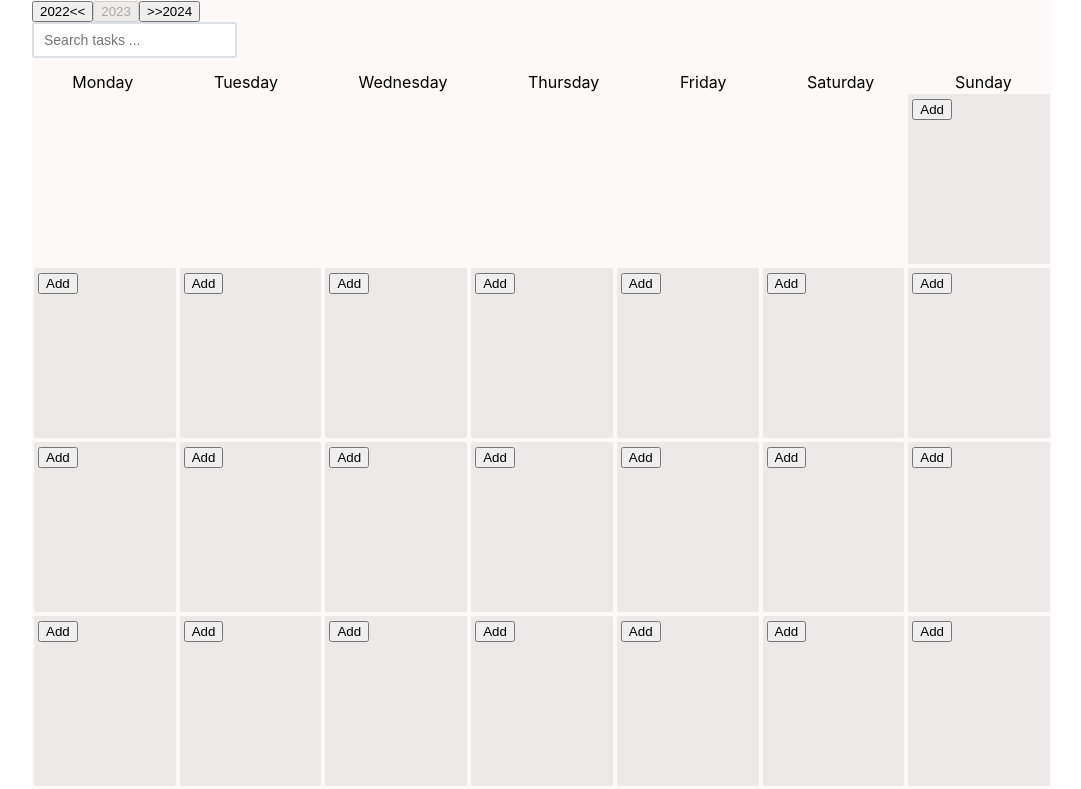
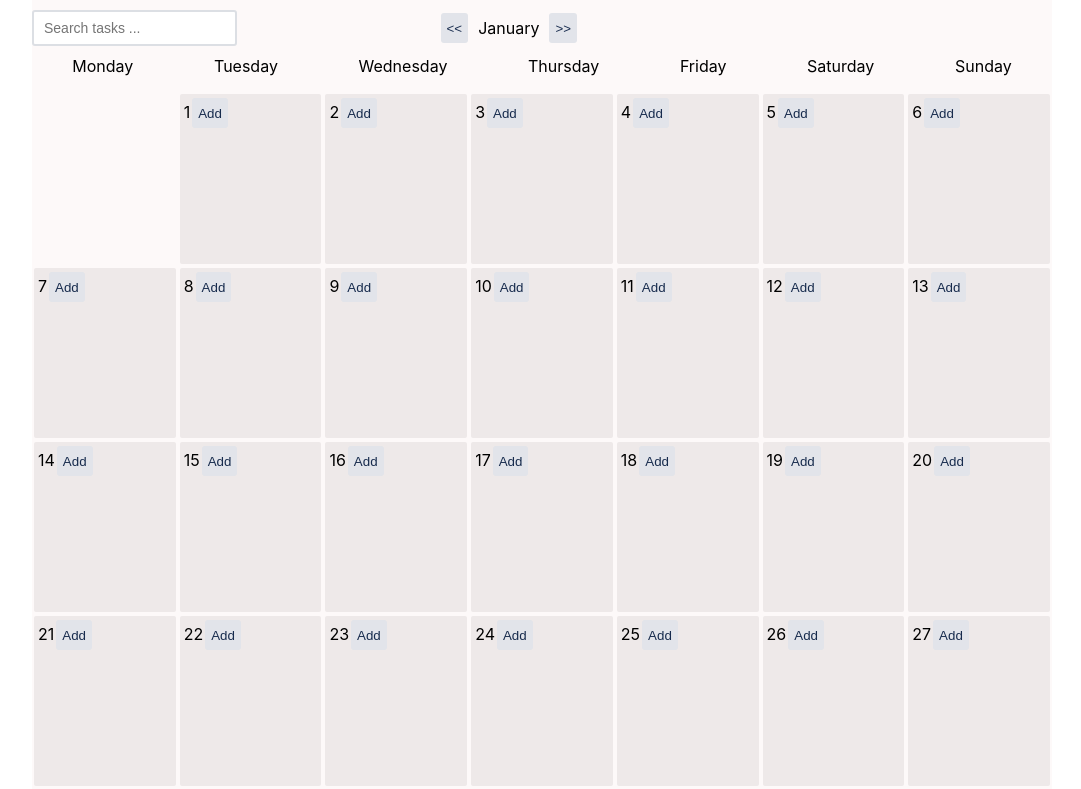
Before and after one commit to dovhanrg/calendar-ui, a React (Create React App) app: page / in a window 1280 px wide. Shown: the top 789 px of the page, without its empty margins (98-1179 px from the left). Built offline with nearby package versions, Linux system fonts and the light colour scheme.

Commit message:
[WIP] refactoring css

```diff
--- a/src/App.tsx
+++ b/src/App.tsx
@@ -1,6 +1,6 @@
 /** @jsxImportSource @emotion/react */
 
-import React, {ChangeEvent, useState} from 'react';
+import React, {ChangeEvent, useEffect, useState} from 'react';
 import {v4 as uuidV4} from 'uuid';
 import {WEEK_DAYS, YEAR} from "./consts";
 import {getArrayOfDays} from "./helpers/dates";
@@ -18,19 +18,35 @@ import WeekShift from "./components/common/WeekShift";
 import SortableContainer from "./components/SortableContainer";
 import DummyDay from "./components/common/DummyDay";
 import {css as makeCss} from '@emotion/react';
+import Button from "./components/common/Button";
 
-const css = makeCss({
-    display: 'grid',
-    gridTemplateColumns: '1fr 1fr 1fr 1fr 1fr 1fr 1fr',
-});
+const monthLabel = {
+    1: 'January',
+    2: 'February',
+    3: 'March',
+    4: 'April',
+    5: 'May',
+    6: 'June',
+    7: 'July',
+    8: 'August',
+    9: 'September',
+    10: 'October',
+    11: 'November',
+    12: 'December'
+} as const;
 
 export type Label = { id: string; text: string; color: string };
 export type Records = { id: string; text: string; labels: Label[] };
 
 export default function App() {
-    const [year, setYear] = useState(YEAR);
-    const initialDays = getArrayOfDays(year).slice(0, 30);
-    const [records, setRecords] = useState<Records[][]>(initialDays.map((_, index) => []));
+    const [monthYear, setMonthYear] = useState<{ month: keyof typeof monthLabel, year: number }>({
+        month: 1,
+        year: YEAR
+    });
+    const [allRecords, setAllRecords] = useState<{ [p: string]: Records[][] }>({
+        [`${monthYear.year}-${monthYear.month}`]: getArrayOfDays(monthYear).map(() => []),
+    });
+    const [records, setRecords] = useState<Records[][]>(getArrayOfDays(monthYear).map(() => []));
     const [searchableText, setSearchableText] = useState<string>('');
 
     const sensors = useSensors(
@@ -40,9 +56,41 @@ export default function App() {
         })
     );
 
+    useEffect(() => {
+        setRecords(() => {
+            if (`${monthYear.year}-${monthYear.month}` in allRecords) {
+                return [...allRecords[`${monthYear.year}-${monthYear.month}`]];
+            }
+            return getArrayOfDays(monthYear).map(() => []);
+        });
+    }, [monthYear.month]);
 
-    const handlePrevYearClick = () => setYear(year - 1);
-    const handleNextYearClick = () => setYear(year + 1);
+    const updateAllRecords = () => {
+        setAllRecords((prevState) => {
+            return {...prevState, [`${monthYear.year}-${monthYear.month}`]: records}
+        });
+    }
+
+    const handleNextMonthClick = () => {
+        updateAllRecords();
+        setMonthYear((prevState) => {
+            const month = prevState.month + 1 > 12 ? 1 : prevState.month + 1 as keyof typeof monthLabel;
+            return {
+                month,
+                year: prevState.month + 1 > 12 ? prevState.year++ : prevState.year,
+            };
+        });
+    };
+    const handlePrevMonthClick = () => {
+        updateAllRecords();
+        setMonthYear((prevState) => {
+            const month = prevState.month - 1 === 0 ? 12 : prevState.month - 1 as keyof typeof monthLabel;
+            return {
+                month,
+                year: prevState.month - 1 === 0 ? prevState.year-- : prevState.year,
+            };
+        });
+    };
 
     const handleDragEnd = (event: DragEndEvent) => {
         const {over, active} = event;
@@ -111,11 +159,14 @@ export default function App() {
                 position: "fixed",
                 top: 0,
                 backgroundColor: '#fdf9f9',
+                display: "flex",
+                flexDirection: "column",
             })}>
-                <button onClick={handlePrevYearClick}>{`${year - 1}<<`}</button>
-                <button disabled>{year}</button>
-                <button onClick={handleNextYearClick}>{`>>${year + 1}`}</button>
-                <div css={makeCss({height: '50px'})}>
+                <div css={makeCss({
+                    display: 'flex',
+                    margin: '10px 0',
+                })}>
+                    <div css={makeCss({display: "flex", flexGrow: .3,})}>
                         <input
                             type="text"
                             css={makeCss({
@@ -133,6 +184,16 @@ export default function App() {
                         />
                     </div>
                     <div css={makeCss({
+                        display: "flex",
+                        flexGrow: .7,
+                        alignItems: "center",
+                    })}>
+                        <Button onClick={handlePrevMonthClick} label={'<<'}/>
+                        <div css={makeCss({margin: '0 10px'})}>{monthLabel[monthYear.month]}</div>
+                        <Button onClick={handleNextMonthClick} label={'>>'}/>
+                    </div>
+                </div>
+                <div css={makeCss({
                     display: "flex"
                 })}>{WEEK_DAYS.map(dayName => <div css={makeCss({
                     flexGrow: 1,
@@ -144,7 +205,7 @@ export default function App() {
                 gridTemplateColumns: '1fr 1fr 1fr 1fr 1fr 1fr 1fr',
                 marginTop: 92,
             })}>
-                <WeekShift year={year}/>
+                <WeekShift monthYear={monthYear}/>
                 <DndContext
                     onDragEnd={handleDragEnd}
                     collisionDetection={closestCenter}
@@ -154,12 +215,15 @@ export default function App() {
                         ? records.map((dayRecords, index) => {
                             return dayRecords.some((record) => record.text && record.text.indexOf(searchableText) > -1)
                                 ? (
+                                    <>
+                                        {index + 1}
                                         <SortableContainer
                                             key={uuidV4()}
                                             index={index}
                                             handleAddRecord={handleAddRecord}
                                             handleUpdateRecord={handleUpdateRecord}
                                             dayRecords={dayRecords}/>
+                                    </>
                                 ) : <DummyDay key={uuidV4()}/>;
                         })
                         : records.map((dayRecords, index) => {
--- a/src/components/SortableContainer.tsx
+++ b/src/components/SortableContainer.tsx
@@ -1,8 +1,12 @@
+/** @jsxImportSource @emotion/react */
+
 import Droppable from "./Droppable";
 import {SortableContext, verticalListSortingStrategy} from "@dnd-kit/sortable";
 import {SortableItem} from "./SortableItem";
 import React from "react";
 import {Records} from "../App";
+import {css} from "@emotion/react";
+import Button from "./common/Button";
 
 
 type Props = {
@@ -12,8 +16,12 @@ type Props = {
     dayRecords: Records[]
 }
 const SortableContainer = ({dayRecords, index, handleAddRecord, handleUpdateRecord}: Props) => {
-          return (  <Droppable id={index.toString(10)}>
-                <button onClick={() => handleAddRecord(index)}>Add</button>
+    return (
+        <Droppable id={index.toString(10)}>
+            <span css={css({
+                padding: '0 2px 0 0',
+            })}>{index+1}</span>
+            <Button label={'Add'} onClick={() => handleAddRecord(index)} />
             <SortableContext items={dayRecords} strategy={verticalListSortingStrategy}>
                 {dayRecords.map((text) => {
                     return (<SortableItem
--- /dev/null
+++ b/src/components/common/Button.tsx
@@ -0,0 +1,28 @@
+/** @jsxImportSource @emotion/react */
+
+import {css as makeCss} from "@emotion/react";
+import React from "react";
+
+type Props = {
+    onClick: () => void;
+    label: string;
+}
+const Button = ({onClick, label}: Props) => {
+    return (
+        <button css={makeCss({
+            height: '30px',
+            color: '#172b4d',
+            border: "none",
+            boxShadow: "none",
+            cursor: "pointer",
+            backgroundColor: '#e2e4ea',
+            fontWeight: 500,
+            borderRadius: '3px',
+            '&:hover': {
+                backgroundColor: '#091e4224',
+            }
+        })} onClick={onClick}>{label}</button>
+    );
+};
+
+export default Button;
--- a/src/components/common/WeekShift.tsx
+++ b/src/components/common/WeekShift.tsx
@@ -3,11 +3,11 @@ import React from "react";
 
 
 type Props = {
-    year: number;
+    monthYear: { month: number; year: number };
 };
-const WeekShift = ({year}: Props)=> {
+const WeekShift = ({monthYear}: Props) => {
     return (
-        <React.Fragment>{new Array(getWeekShift(year)).fill(null).map(() => <div/>)}</React.Fragment>
+        <React.Fragment>{new Array(getWeekShift(monthYear)).fill(null).map(() => <div/>)}</React.Fragment>
     );
 };
 
--- a/src/consts.ts
+++ b/src/consts.ts
@@ -1,6 +1,6 @@
 
 
-export const YEAR = 2023;
+export const YEAR = 2024;
 export const WEEK_DAYS = [
     'Monday',
     'Tuesday',
--- a/src/helpers/dates.ts
+++ b/src/helpers/dates.ts
@@ -3,14 +3,11 @@ export function getDaysInMonth(month: number, year: number) { // Use 1 for Janua
     return new Date(year, month, 0).getDate();
 }
 
-export function getArrayOfDays(year: number) {
-    const arr = [];
-    for (let month = 1; month <= 12; month++) {
-        arr.push(new Array(getDaysInMonth(month, year)).fill(null).map((_, i) => i+1));
-    }
-    return arr.flat();
+export function getArrayOfDays({year, month}: {year: number, month: number}) {
+    console.log({year, month});
+    return new Array(getDaysInMonth(month, year)).fill(null).map((_, i) => i+1);
 }
 
-export function getWeekShift(fullYear: number) {
-    return new Date(fullYear,0, 0).getDay();
+export function getWeekShift({year, month}: {year: number, month: number}) {
+    return new Date(year,month-1, 1).getUTCDay();
 }
```
Lines whose indentation alone changed are shown as unchanged.
